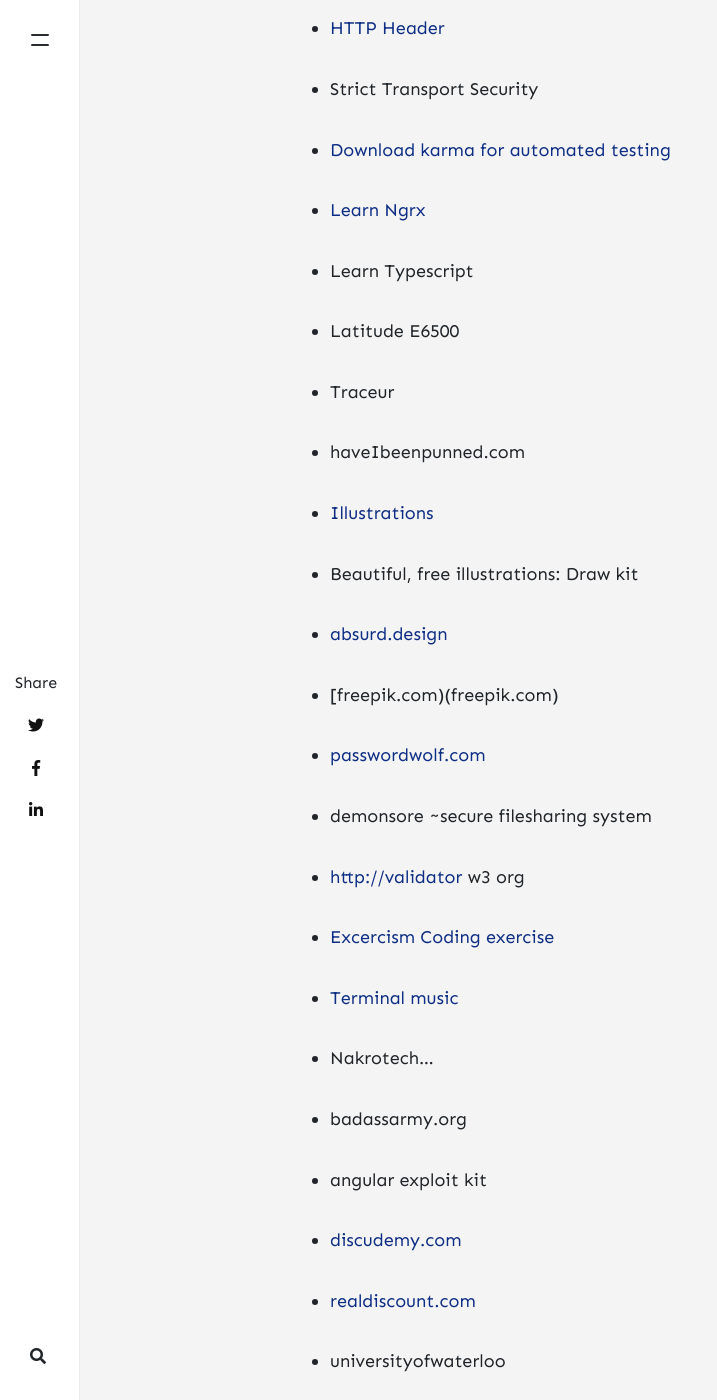
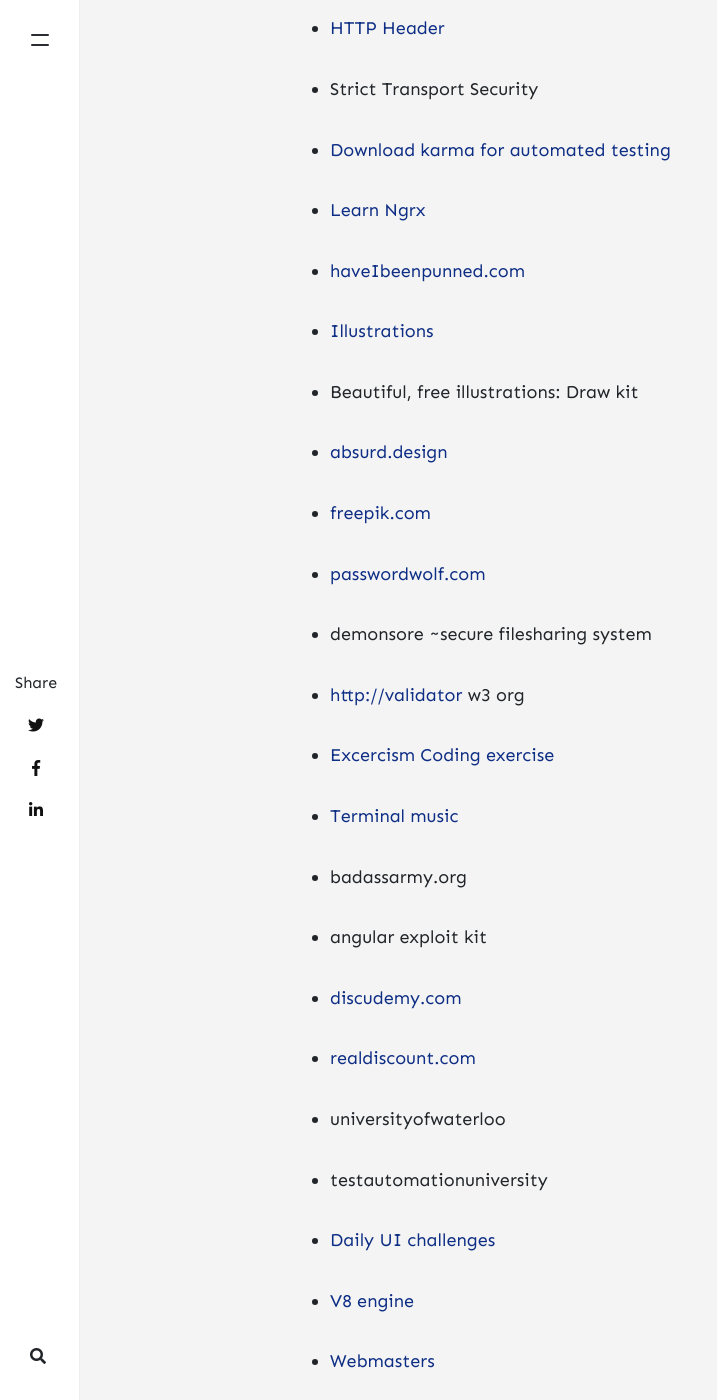
Before and after one commit to Dev-Path/briefcase, a Jekyll site: the page built from _posts/2021-09-03-devlinks.md, in a window 1280 px wide and 1400 px high, scrolled down 1352 px. Shown: the whole window, without its empty margins (0-717 px from the left). Built offline with Jekyll 4.4.1, drawn with Linux system fonts in a browser that asks for light colours; nearby versions of some CDN libraries; comment, search, counter and statistics services are not loaded; some of the changed text lies outside the part shown.

Commit message:
update content

```diff
--- a/_posts/2021-09-03-devlinks.md
+++ b/_posts/2021-09-03-devlinks.md
@@ -26,13 +26,7 @@
 
 * [Learn Ngrx](https://ngrx.io/)
 
-* Learn Typescript
-
-* Latitude E6500
-
-* Traceur
-
-* haveIbeenpunned.com
+* [haveIbeenpunned.com](haveIbeenpunned.com)
 
 * [Illustrations](https://undraw.co/illustrations)
 
@@ -40,7 +34,7 @@
 
 * [absurd.design](absurd.design)
 
-* [freepik.com)(freepik.com)
+* [freepik.com](httpfreepik.com)
 
 * [passwordwolf.com](passwordwolf.com)
 
@@ -51,8 +45,6 @@
 * [Excercism Coding exercise](https://exercism.org/)
 
 * [Terminal music](https://github.com/clangen/musikcube)
-
-* Nakrotech...
 
 * badassarmy.org
 
```
Also changed, not shown: other parts of _posts/2021-09-03-devlinks.md (+1 -1 lines).
